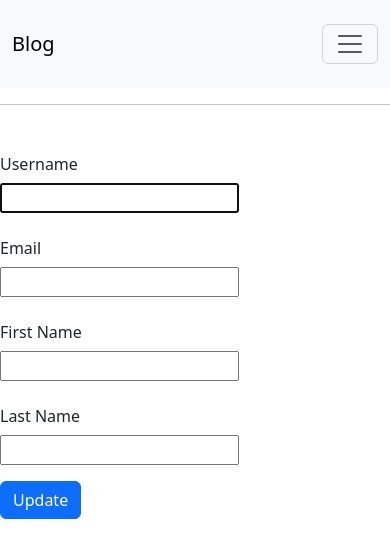
After one commit to Arslanbaig84/Blogpost, a Django app: template users/templates/users/edit_profile.html in a window 390 px wide. The commit adds this page. Shown: the top 558 px of the page. Run offline with Django 4.2, Linux system fonts and the light colour scheme; the template is opened without the code that fills it, so the values that code supplies are empty.

Commit message:
edit profite route disabled

```diff
--- /dev/null
+++ b/users/templates/users/edit_profile.html
@@ -0,0 +1,37 @@
+{% extends 'base/layout.html' %}
+
+
+{% block title %}
+    Edit Profile
+{% endblock %}
+
+{% block body %}
+    <form action="{% url 'edit_profile' %}" method="post">
+        {% csrf_token %}
+        <div class="mb-3 row">
+            <label for="id_username" class="col-sm-2 col-form-label">Username</label>
+            <div class="col-sm-10">
+                <input type="text" class="form-control-username" id="id_username" value="{{user.username}}" name="username" maxlength="150" autofocus required>
+            </div>
+        </div>
+        <div class="mb-3 row">
+            <label for="id_email" class="col-sm-2 col-form-label">Email</label>
+            <div class="col-sm-10">
+            <input type="email" class="form-control-email" id="id_email" value="{{user.email}}" name="email" required>
+            </div>
+        </div>
+        <div class="mb-3 row">
+            <label for="id_firstname" class="col-sm-2 col-form-label">First Name</label>
+            <div class="col-sm-10">
+            <input type="text" class="form-control-firstname" id="id_firstname" value="{{user.first_name}}" name="first_name">
+            </div>
+        </div>
+        <div class="mb-3 row">
+            <label for="id_lastname" class="col-sm-2 col-form-label">Last Name</label>
+            <div class="col-sm-10">
+            <input type="text" class="form-control-lastname" id="id_lastname" value="{{user.last_name}}" name="last_name">
+            </div>
+        </div>
+        <button class="btn btn-primary" type="submit">Update</button>
+    </form>
+{% endblock %}
--- a/users/templates/users/profile.html
+++ b/users/templates/users/profile.html
@@ -30,7 +30,7 @@
     </tbody>
   </table>
 
-    <a href="{% url 'profile' %}">
+    <a href="#">
         <button class="btn btn-primary mb-3">Edit Profile</button>
     </a>
 
--- a/users/urls.py
+++ b/users/urls.py
@@ -6,4 +6,5 @@ urlpatterns = [
     path('login_user', views.login_user, name='login_user'),
     path('logout_user', views.logout_user, name='logout_user'),
     path('profile', views.profile, name='profile'),
+#    path('edit_profile', views.edit_profile, name='edit_profile'),
 ]
```
Also changed, not shown: users/forms.py (+15 -3 lines), users/views.py (+13 -3 lines).
